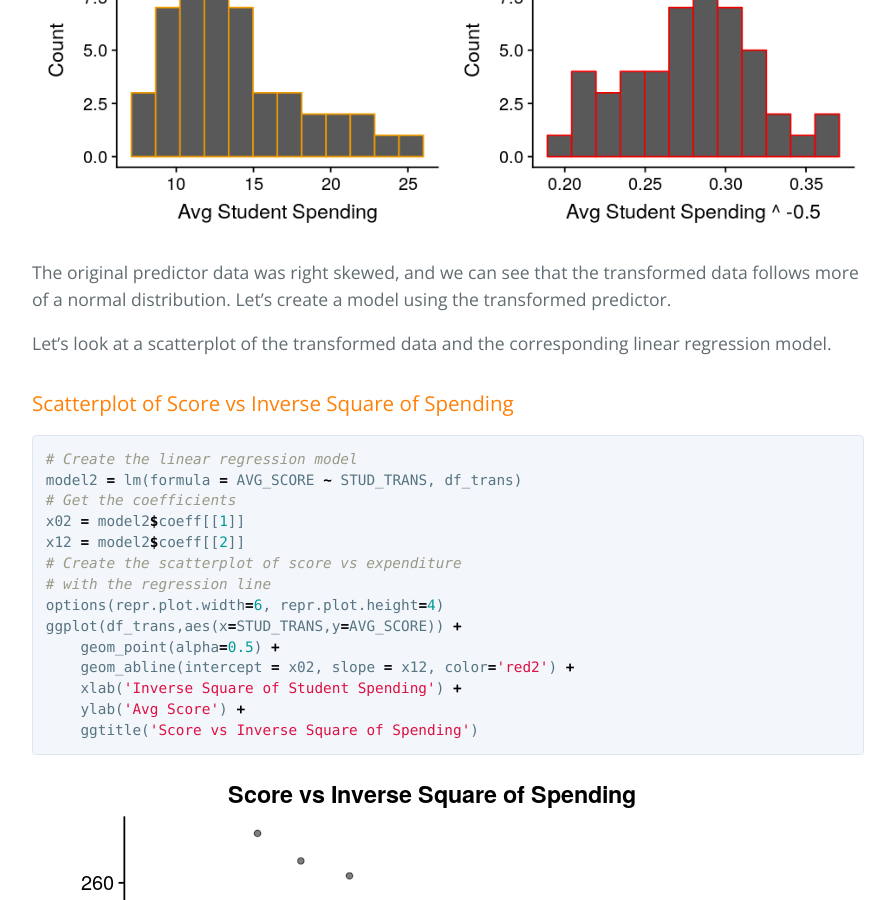
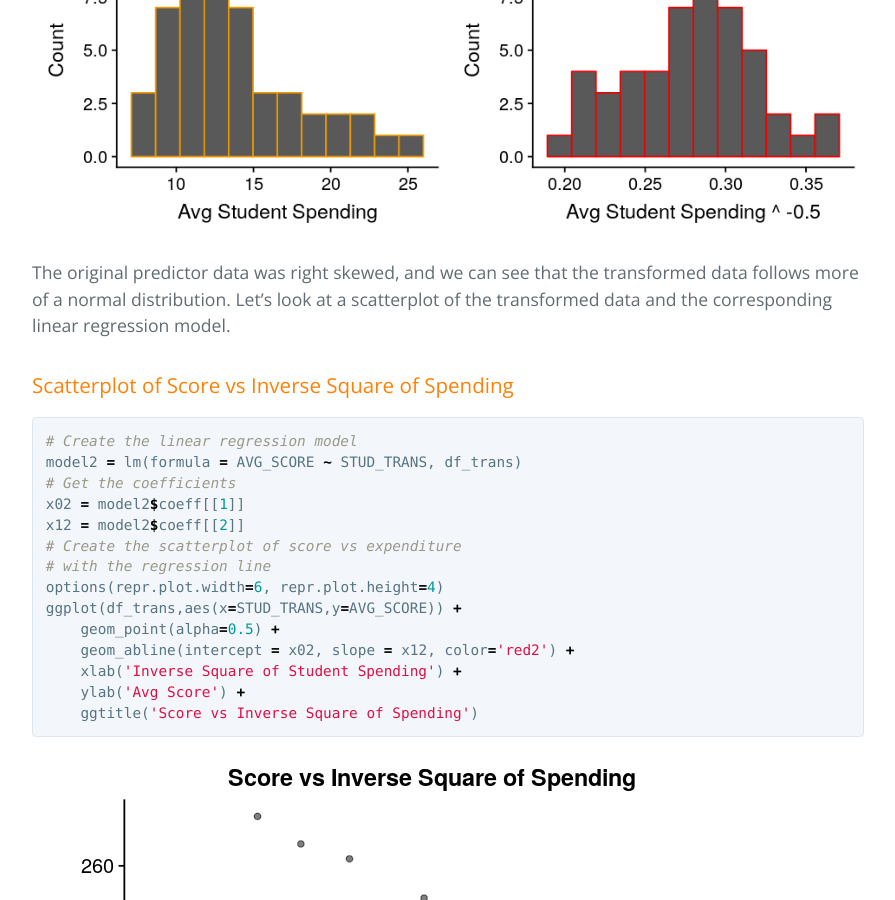
Before and after one commit to jmtritch/jmtritch.github.io, a Jekyll site: the page built from modeling/us_state_education/index.md, in a window 1280 px wide and 900 px high, scrolled down 8920 px. Shown: the whole window, without its empty margins (192-1087 px from the left). Built offline with Jekyll 4.4.1, drawn with Linux system fonts in a browser that asks for light colours; our own code applies the rules of GitHub Pages for plain Markdown files; formulas are drawn with MathJax 3.

Commit message:
Fixed grammer

```diff
--- a/modeling/us_state_education/index.md
+++ b/modeling/us_state_education/index.md
@@ -295,9 +295,7 @@ plot_grid(plt_hist, plt_trns, ncol=2)
 
 ![png](output_23_1.png)
 
-The original predictor data was right skewed, and we can see that the transformed data follows more of a normal distribution.  Let's create a model using the transformed predictor.
-
-Let's look at a scatterplot of the transformed data and the corresponding linear regression model.
+The original predictor data was right skewed, and we can see that the transformed data follows more of a normal distribution.  Let's look at a scatterplot of the transformed data and the corresponding linear regression model.
 
 ### Scatterplot of Score vs Inverse Square of Spending
 
```
